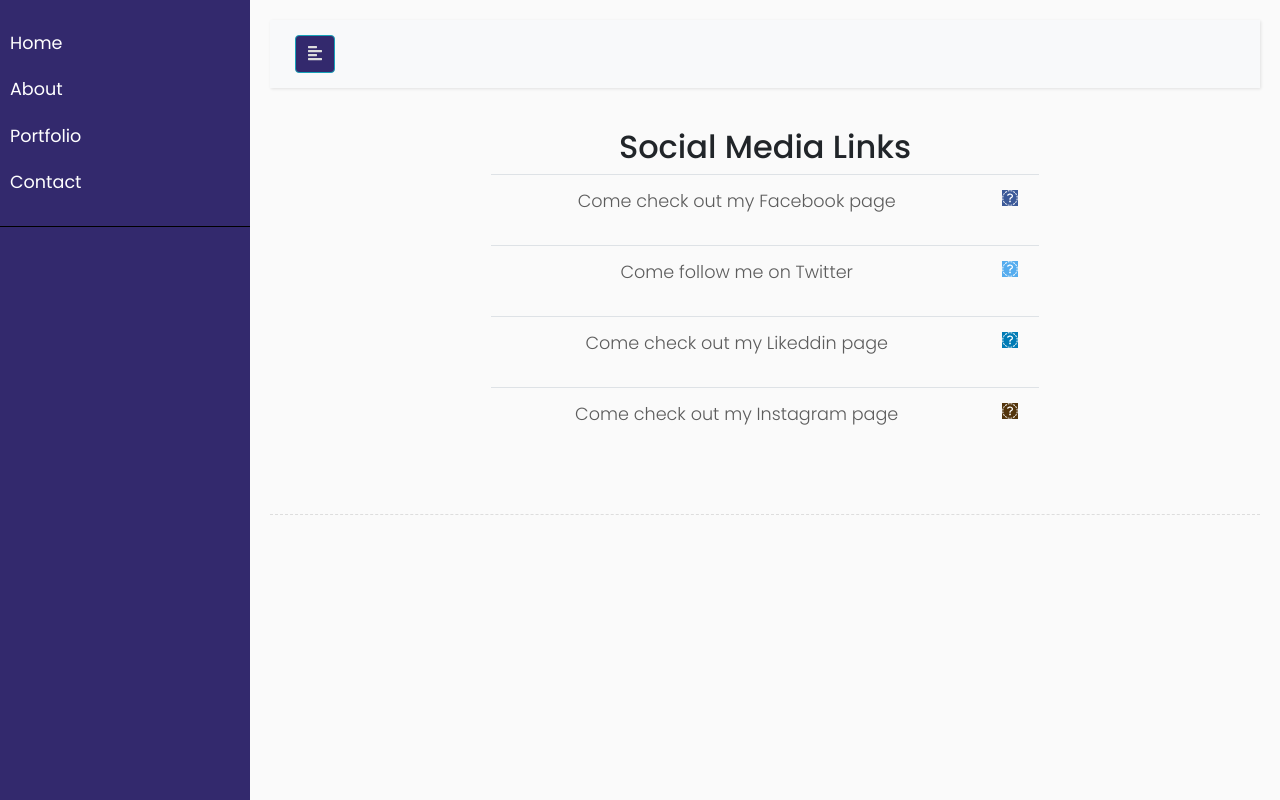
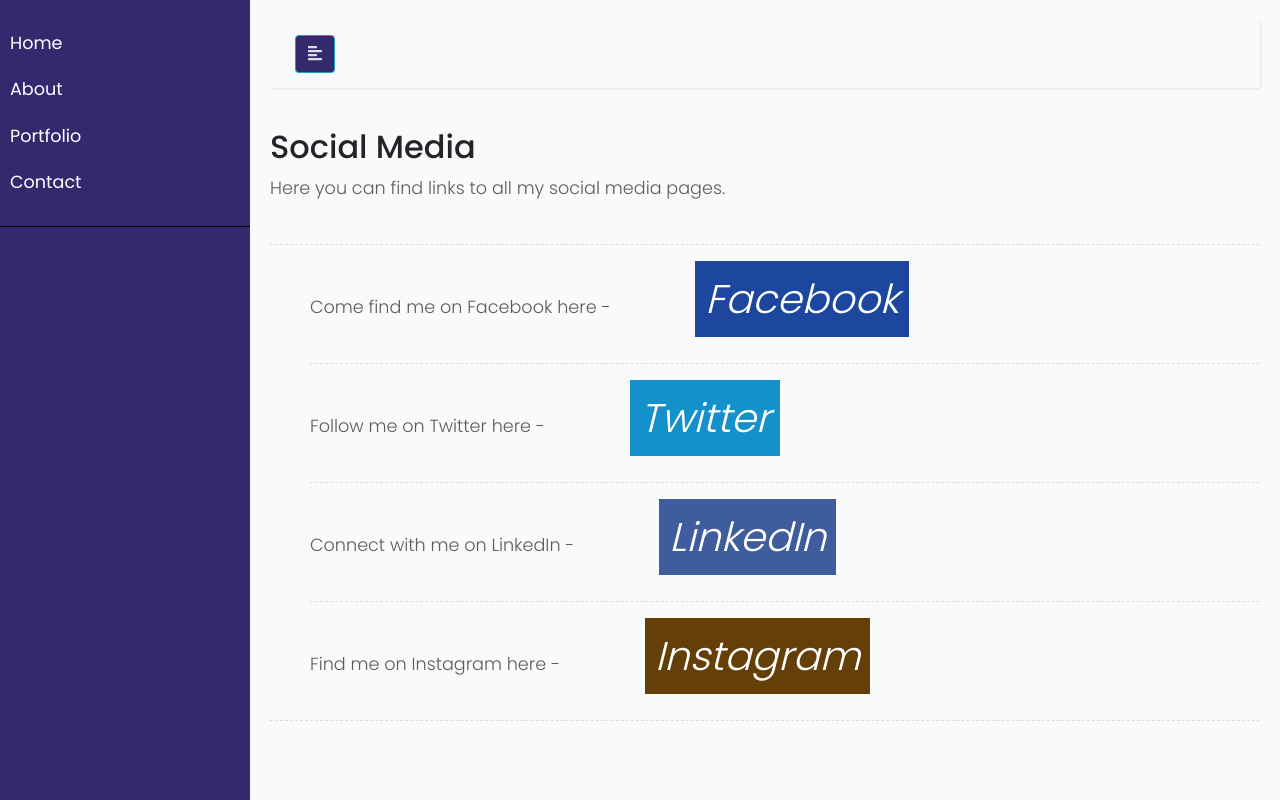
Before and after one commit to bryce2302/Bryces_CV, a PHP site: page /Contact.html in a window 1280 px wide. Run offline with PHP 8.4, Linux system fonts and the light colour scheme; some libraries are stand-ins or nearby versions.

Commit message:
Contact page done

```diff
--- a/CSS/style.css
+++ b/CSS/style.css
@@ -166,37 +166,28 @@ img {
         max-width: 100%;
         max-height:100%;
     }
-    .fa {
-        padding: 20px;
-        font-size: 30px;
-        width: 30px;
-        text-align: center;
+
+    .material-icons {
+        padding: 10px;
+        font-size: 40px;
+        width: 40px;
         text-decoration: none;
-        margin: 5px 2px;
-        border-radius: 50%;
-      }
+        margin: 5px 80px;
+    }
 
-      .fa:hover {
-          opacity: 0.7;
-      }
-
-      .fa-facebook {
-        background: #3B5998;
+    .facebook {
+        background: #1d469e;
         color: white;
-      }
-
-      .fa-twitter {
-        background: #55ACEE;
+    }
+    .Twitter {
+        background: #1490ca;
         color: white;
-      }
-
-      .fa-linkedin {
-        background: #007bb5;
+    }
+    .LinkedIn {
+        background: #3f5d9c;
         color: white;
-      }
-
-
-      .fa-instagram {
-        background: #53340b;
+    }
+    .Instagram {
+        background: #643f07;
         color: white;
-      }
+    }
--- a/Contact.html
+++ b/Contact.html
@@ -10,7 +10,10 @@
 
     <!-- Bootstrap CSS CDN -->
     <link rel="stylesheet" href="https://stackpath.bootstrapcdn.com/bootstrap/4.1.0/css/bootstrap.min.css" integrity="sha384-9gVQ4dYFwwWSjIDZnLEWnxCjeSWFphJiwGPXr1jddIhOegiu1FwO5qRGvFXOdJZ4" crossorigin="anonymous">
-    <!-- Our Custom CSS -->
+
+    <link rel=”stylesheet” href=”https://fonts.googleapis.com/icon?family=Material+Icons”>
+
+    <!-- main CSS -->
     <link rel="stylesheet" href="CSS/style.css">
 
     <!-- Font Awesome JS -->
@@ -53,42 +56,26 @@
                 </div>
             </nav>
 
-            <!-- Add icon library -->
-      <div class="container-fluid text-center">
-        <div class="row justify-content-center">
-           <div class="col-7" id="homepageStyle">
-              <h2>Social Media Links</h2>
-              <table class="table">
-                 <tbody>
-                    <tr>
-                       <td>
-                          <p>Come check out my Facebook page</p>
-                       </td>
-                       <td> <a href="https://www.facebook.com/bryce.dawson.526/" class="fa fa-facebook"></a> </td>
-                    </tr>
-                    <tr>
-                       <td>
-                          <p>Come follow me on Twitter</p>
-                       </td>
-                       <td><a href="https://twitter.com/bryce_2302" class="fa fa-twitter"></a> </td>
-                    </tr>
-                    <tr>
-                       <td>
-                          <p>Come check out my Likeddin page</p>
-                       </td>
-                       <td><a href="https://www.linkedin.com/in/bryce-dawson-52a2b8197/" class="fa fa-linkedin"></a> </td>
-                    </tr>
-                    <tr>
-                       <td>
-                          <p>Come check out my Instagram page</p>
-                       </td>
-                       <td><a href="https://www.instagram.com/bryce_2302/?hl=en" class="fa fa-instagram"></a> </td>
-                    </tr>
-                 </tbody>
-              </table>
-           </div>
-        </div>
-     </div>
+
+            <h2>Social Media</h2>
+            <p>Here you can find links to all my social media pages.</p>
+
+            <div class="line"></div>
+
+
+           <ul>
+             <p>Come find me on Facebook here - <a href="https://www.facebook.com/bryce.dawson.526/"><i class="material-icons facebook">Facebook</a></i></p>
+               <div class="line"></div>
+
+             <p>Follow me on Twitter here - <a href="https://twitter.com/bryce_2302"><i class="material-icons Twitter">Twitter</a></i></p>
+               <div class="line"></div>
+
+             <p>Connect with me on LinkedIn - <a href="https://www.linkedin.com/in/bryce-dawson-52a2b8197/"><i class="material-icons LinkedIn">LinkedIn</a></i> </p>
+               <div class="line"></div>
+
+             <p>Find me on Instagram here - <a href="https://www.instagram.com/bryce_2302/?hl=en"><i class="material-icons Instagram">Instagram</a></i> </p>
+           </ul>
+
 
 
 
```
